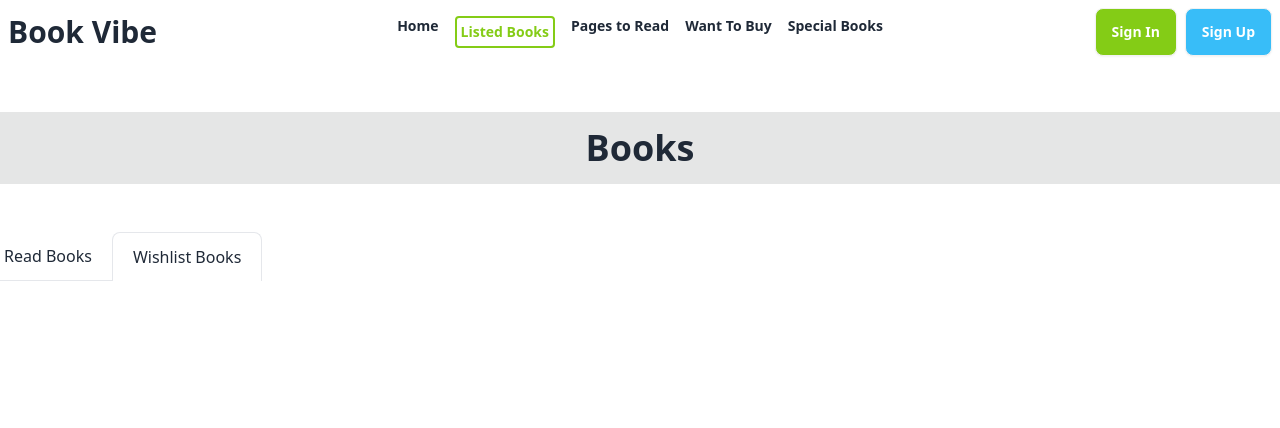
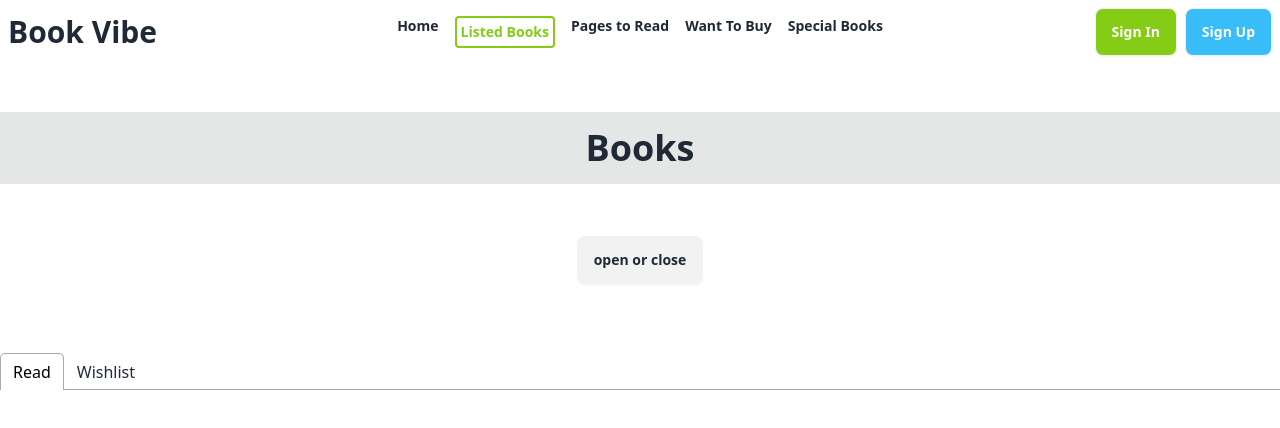
Before and after one commit to Mostaryj/book-vibe-a8, a React (Vite) app: page /listed in a window 1280 px wide. Shown: the top 428 px of the page. Built offline with nearby package versions, Linux system fonts and the light colour scheme; a web font is replaced by a local one.

Commit message:
added wishlish

```diff
--- a/src/components/BookList.jsx
+++ b/src/components/BookList.jsx
@@ -14,7 +14,7 @@ const BookList = ({ book }) => {
 
 
 
-            <div className="card md:card-side bg-base-100 shadow-xl gap-4 lg:flex  flex-1 border-2 p-2">
+            <div className="card md:card-side bg-base-100 shadow-xl gap-4 lg:flex  flex-1 border-2  p-2">
 
 
 
--- a/src/pages/ErrorPage.jsx
+++ b/src/pages/ErrorPage.jsx
@@ -4,10 +4,10 @@ const ErrorPage = () => {
     return (
         <div>
         <div className="mx-auto bg-base-200 border-2 w-[400px] h-[240px] mt-16">
-            <h2 className="text-3xl mt-4 font-bold text-center">Oops!!!</h2> <br />
+            <h2 className="text-3xl mt-4 font-bold text-center">Oops!!! <br />Not Found</h2> <br />
             <h4 className="text-xl text-center">Enter The Right Path</h4>
            <div className="text-center mt-8">
-           <Link to='/'><button className="btn bg-lime-200 text-lime-600">Go back</button>
+           <Link to='/'><button className="btn bg-lime-400 ">Go back</button>
             </Link>
            </div>
         </div>
--- a/src/pages/ListedBooks.jsx
+++ b/src/pages/ListedBooks.jsx
@@ -1,8 +1,10 @@
 import { useEffect, useState } from "react";
-import { getStoredRead } from "../utils/localStorage";
+import { getStoredRead, getStoredWish } from "../utils/localStorage";
 import BookList from "../components/BookList";
 import { useLoaderData } from "react-router-dom";
 
+import { Tab, Tabs, TabList, TabPanel } from 'react-tabs';
+import 'react-tabs/style/react-tabs.css';
 
 
 
@@ -13,23 +15,31 @@ const ListedBooks = () => {
 
   const [readBook, setReadBook] = useState([]);
 
-    useEffect(()=>{
+   const [wishlist, setWishlist]= useState([]);
+
+  useEffect(() => {
 
     const storedId = getStoredRead();
-      if(books.length > 0){
+    if (books.length > 0) {
       const read = books.filter(book => storedId.includes(book.Id))
 
 
       setReadBook(read);
-    //    console.log(books, storedId, read);
+      //  console.log(books, storedId, read);
     }
   }, [])
 
-     const [tab, setTab] = useState(0);
 
-   const handleTab =(id)=>{
-         setTab(id)
+
+   useEffect(()=>{
+
+     const storedId = getStoredWish();
+     if(books.length > 0){
+      const read = books.filter(book => storedId.includes(book.Id))
+      setWishlist(read);
         }
+      }, [])
+
 
 
 
@@ -41,37 +51,45 @@ const ListedBooks = () => {
       </div>
 
 
+      {/* dropdown */}
+
+      <div className="text-center my-8 mb-16">
+        <details className="dropdown">
+          <summary className="m-1 btn">
+            open or close
+          </summary>
+          <ul className="p-2 shadow menu dropdown-content z-[1] bg-base-100 rounded-box w-52">
+            <li><a>Item 1</a></li>
+            <li><a>Item 2</a></li>
+          </ul>
+        </details>
+      </div>
+
       {/* tab */}
-
-     <div className="flex justify-start  -mx-4 overflow-x-auto overflow-y-hidden  flex-nowrap dark:bg-gray-100 dark:text-gray-800">
+      <Tabs>
+        <TabList>
+          <Tab>Read</Tab>
+          <Tab>Wishlist</Tab>
+        </TabList>
 
 
-<button className={tab === 0 ? 'read-list': 'wishlist'} onClick={()=>handleTab(0)} >
+        <TabPanel>
+          {/* <h2>Read</h2> */}
+          {
+            readBook.map(book => <BookList book={book} key={readBook.id}></BookList>)
+          }
+        </TabPanel>
 
-<span className="flex items-center flex-shrink-0 px-5 py-3 space-x-2 border-b dark:border-gray-600 dark:text-gray-600">Read Books</span>
-</button>
-
-
-
-<button className={tab === 1 ? 'read-list': 'wishlist'} onClick={()=>handleTab(1) }  >
-
-<span className="flex items-center flex-shrink-0 px-5 py-3 space-x-2 border border-b-0 rounded-t-lg dark:border-gray-600 dark:text-gray-900">Wishlist Books</span>
-</button>
-
-
-
-</div>
-
+        <TabPanel>
 
 
 
 
              {
-                readBook.map(book => <BookList book={book} key={readBook.id}></BookList>)
+                wishlist.map(book => <BookList book={book} key={readBook.id}></BookList>)
             }
-
-
-
+        </TabPanel>
+      </Tabs>
 
 
     </div>
--- a/src/pages/PagesToRead.jsx
+++ b/src/pages/PagesToRead.jsx
@@ -31,7 +31,7 @@ const ids = getStoredRead();
 
 
     return (
-        <div>
+        < div>
 
     <BarChart
       width={1100}
```
Lines whose indentation alone changed are shown as unchanged.
